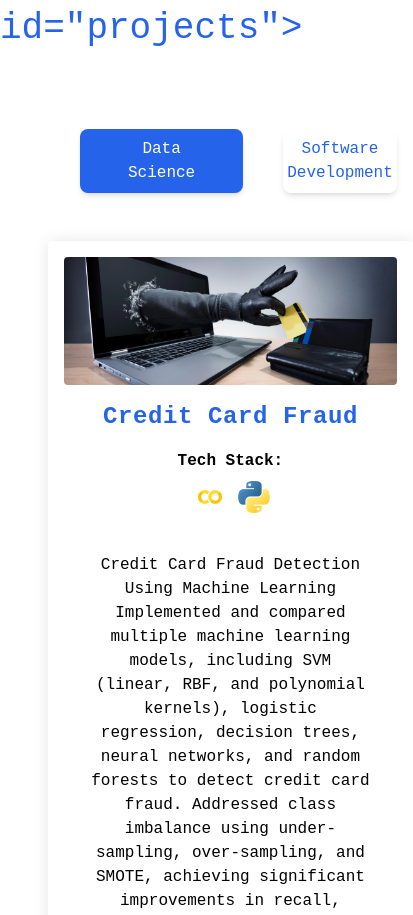
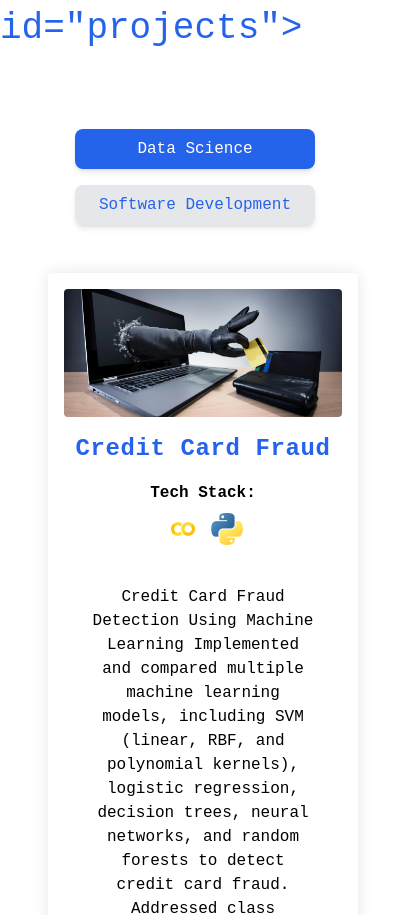
Before and after one commit to John-Naquin/Portfolio, a React (Create React App) app: page / in a window 390 px wide. Shown: the part 3427-4342 px from the top of the page, 413 px wide, since content can reach past the window. Built offline with nearby package versions, Linux system fonts and the light colour scheme.

Commit message:
Changed buttons so they look good on mobile as well

```diff
--- a/src/components/Projects.js
+++ b/src/components/Projects.js
@@ -53,14 +53,27 @@ const Projects = () => {
         <section id="projects" className="font-source-code-pro p-10 pb-56 pt-40 mt-8 relative grid gap-8 place-items-center">
             <p className={`text-4xl text-blue-600 absolute top-0 left-0 transform ${topTagVisible ? 'translate-x-0' : '-translate-x-full'} transition-transform duration-700`} ref={topTagRef}>&lt;section id="projects"&gt;</p>
 
-            <div className="flex justify-center mb-4">
-                <button className={`mx-10 px-12 py-2 rounded-lg shadow-md transition duration-150 ease-in-out transform hover:scale-105 ${activeCategory === 'Data Science' ? 'bg-blue-600 hover:bg-blue-700 text-white' : 'bg-gray-25 hover:bg-gray-300 text-blue-600'}`} onClick={() => setActiveCategory('Data Science')}>
+            <div className="flex flex-col md:flex-row justify-center items-center mb-4 gap-4">
+                <button
+                    className={`w-full md:w-auto px-6 py-2 rounded-lg shadow-md transition duration-150 ease-in-out transform hover:scale-105 ${activeCategory === 'Data Science'
+                            ? 'bg-blue-600 hover:bg-blue-700 text-white'
+                            : 'bg-gray-200 hover:bg-gray-300 text-blue-600'
+                        }`}
+                    onClick={() => setActiveCategory('Data Science')}
+                >
                     Data Science
                 </button>
-                <button className={`px-1 py-2 mr-2 rounded-lg shadow-md transition duration-150 ease-in-out transform hover:scale-105 ${activeCategory === 'Software Development' ? 'bg-blue-600 hover:bg-blue-700 text-white' : 'bg-gray-25 hover:bg-gray-300 text-blue-600'}`} onClick={() => setActiveCategory('Software Development')}>
+                <button
+                    className={`w-full md:w-auto px-6 py-2 rounded-lg shadow-md transition duration-150 ease-in-out transform hover:scale-105 ${activeCategory === 'Software Development'
+                            ? 'bg-blue-600 hover:bg-blue-700 text-white'
+                            : 'bg-gray-200 hover:bg-gray-300 text-blue-600'
+                        }`}
+                    onClick={() => setActiveCategory('Software Development')}
+                >
                     Software Development
                 </button>
             </div>
+
 
 
             {activeCategory === 'Software Development' && (
```
